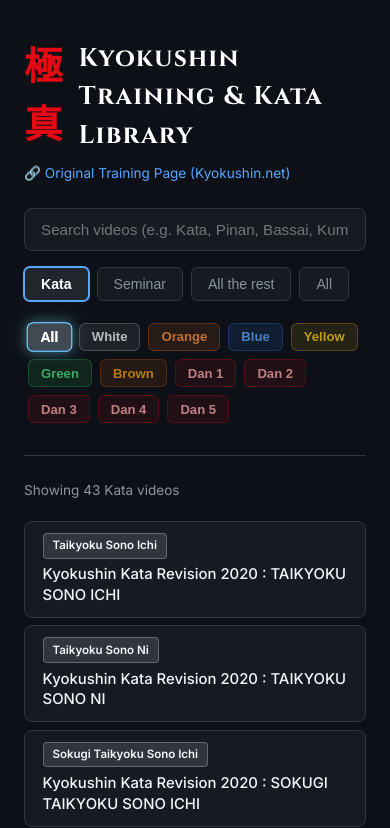
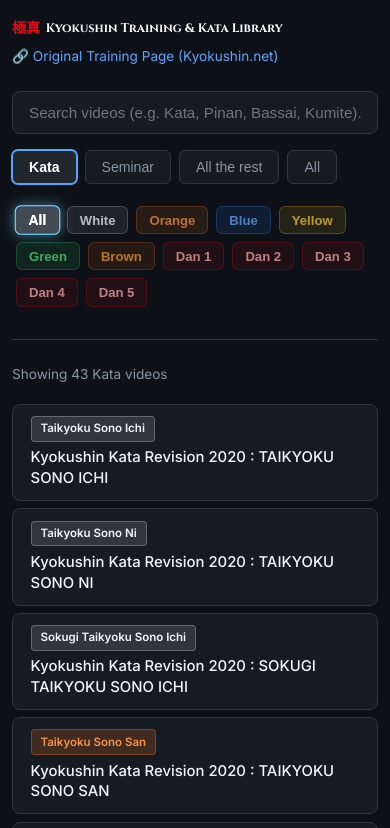
Before and after one commit to abugov/kyokusin-net-kata, a website: page index.html in a window 390 px wide. Shown: the top 828 px of the page. Drawn offline with Linux system fonts and the light colour scheme.

Commit message:
fix(mobile): ensure site title fits on single line on Android, fix deploy workflow sequencing, robustify scraper

```diff
--- a/index.html
+++ b/index.html
@@ -81,16 +81,21 @@
     h1 {
       font-family: 'Cinzel', serif;
       font-size: 2.1rem;
-      letter-spacing: 0.05em;
+      letter-spacing: 0.04em;
       color: #fff;
       display: flex;
       align-items: center;
-      gap: 0.75rem;
+      gap: 0.6rem;
+      white-space: nowrap;
     }
 
     h1 span.kanji {
       color: var(--accent);
-      font-size: 2.4rem;
+      font-size: 1.15em;
+      line-height: 1;
+      white-space: nowrap;
+      flex-shrink: 0;
+      display: inline-flex;
     }
 
     .meta {
@@ -526,6 +531,14 @@
     }
 
     @media (max-width: 640px) {
+      body {
+        padding: 1.25rem 0.75rem;
+      }
+      h1 {
+        font-size: clamp(0.55rem, 3.15vw, 1.35rem);
+        gap: 0.35rem;
+        letter-spacing: 0;
+      }
       .card-main {
         flex-direction: column;
         align-items: flex-start;
@@ -534,8 +547,16 @@
       .kata-title {
         white-space: normal;
       }
+    }
+
+    @media (max-width: 350px) {
+      body {
+        padding: 0.75rem 0.4rem;
+      }
       h1 {
-        font-size: 1.6rem;
+        font-size: clamp(0.45rem, 2.45vw, 0.58rem);
+        gap: 0.2rem;
+        letter-spacing: -0.01em;
       }
     }
   </style>
@@ -3248,7 +3269,6 @@
 
     let currentCategory = 'KATA'; // Default is Kata
     let currentBelt = 'ALL';      // Default is All belts
-       // Default is List
     let pendingVideoUrl = '';
 
     function handleCardClick(card) {
@@ -3357,8 +3377,9 @@
           matchesCategory = true;
         }
 
-        // Search filter
-        const matchesQuery = !q || title.includes(q);
+        // Search filter (matches title or canonical kata name)
+        const kataName = (card.getAttribute('data-kata-name') || '').toLowerCase();
+        const matchesQuery = !q || title.includes(q) || kataName.includes(q);
 
         if (matchesCategory && matchesQuery) {
           card.style.display = 'flex';
--- a/scrape.js
+++ b/scrape.js
@@ -38,7 +38,7 @@
     // Scroll to load all videos
     console.log('Scrolling down to trigger infinite scroll...');
     let lastHeight = 0;
-    for (let i = 0; i < 20; i++) {
+    for (let i = 0; i < 30; i++) {
       await page.evaluate(() => window.scrollTo(0, document.body.scrollHeight));
       await new Promise(r => setTimeout(r, 800));
       const currentHeight = await page.evaluate(() => document.body.scrollHeight);
@@ -61,6 +61,7 @@
         const isPrime = text.includes('PRIME');
         const isMember = text.includes('MEMBER');
         const cleanTitle = text.replace(/^(PRIME|MEMBER)\s*/g, '').trim();
+        if (!id || !cleanTitle) continue;
         list.push({
           id,
           title: cleanTitle,
```
Also changed, not shown: build_page.js (+28 -7 lines), .github/workflows/deploy.yml.
